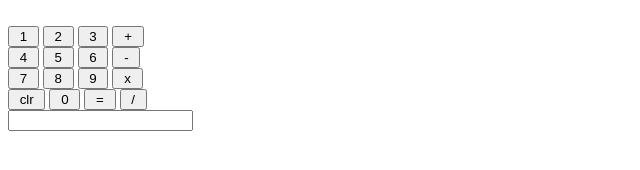
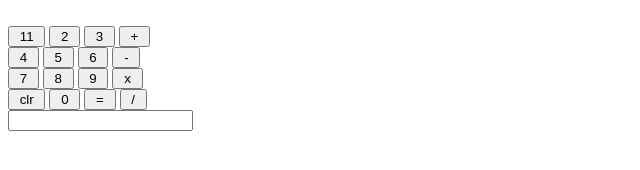
Before and after one commit to Anntreesapaul/calculator, a website: page public/index.html in a window 1280 px wide. Shown: the full height of the page, 0-640 px from the left. Drawn offline with Linux system fonts and the light colour scheme.

Commit message:
Update index.html

```diff
--- a/public/index.html
+++ b/public/index.html
@@ -11,7 +11,7 @@
 
             <br>
 
-            <input  type="button" value=" 1 " onclick="calculator.answer.value += '1'" />
+            <input  type="button" value=" 11 " onclick="calculator.answer.value += '11'" />
             <input  type="button" value=" 2 " onclick="calculator.answer.value += '2'" />
             <input  type="button" value=" 3 " onclick="calculator.answer.value += '3'" />
             <input  type="button" value=" + " onclick="calculator.answer.value += '+'" />
```
